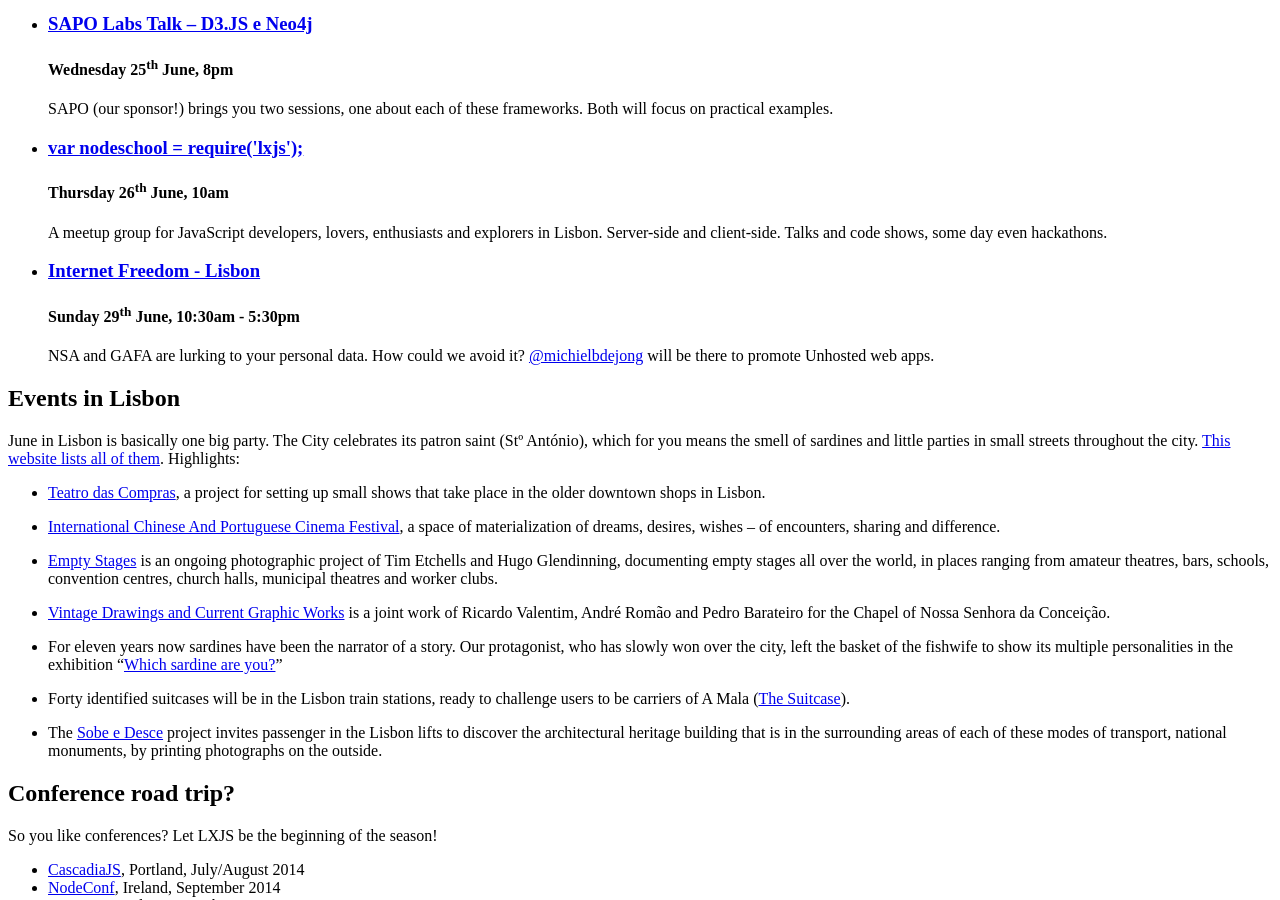
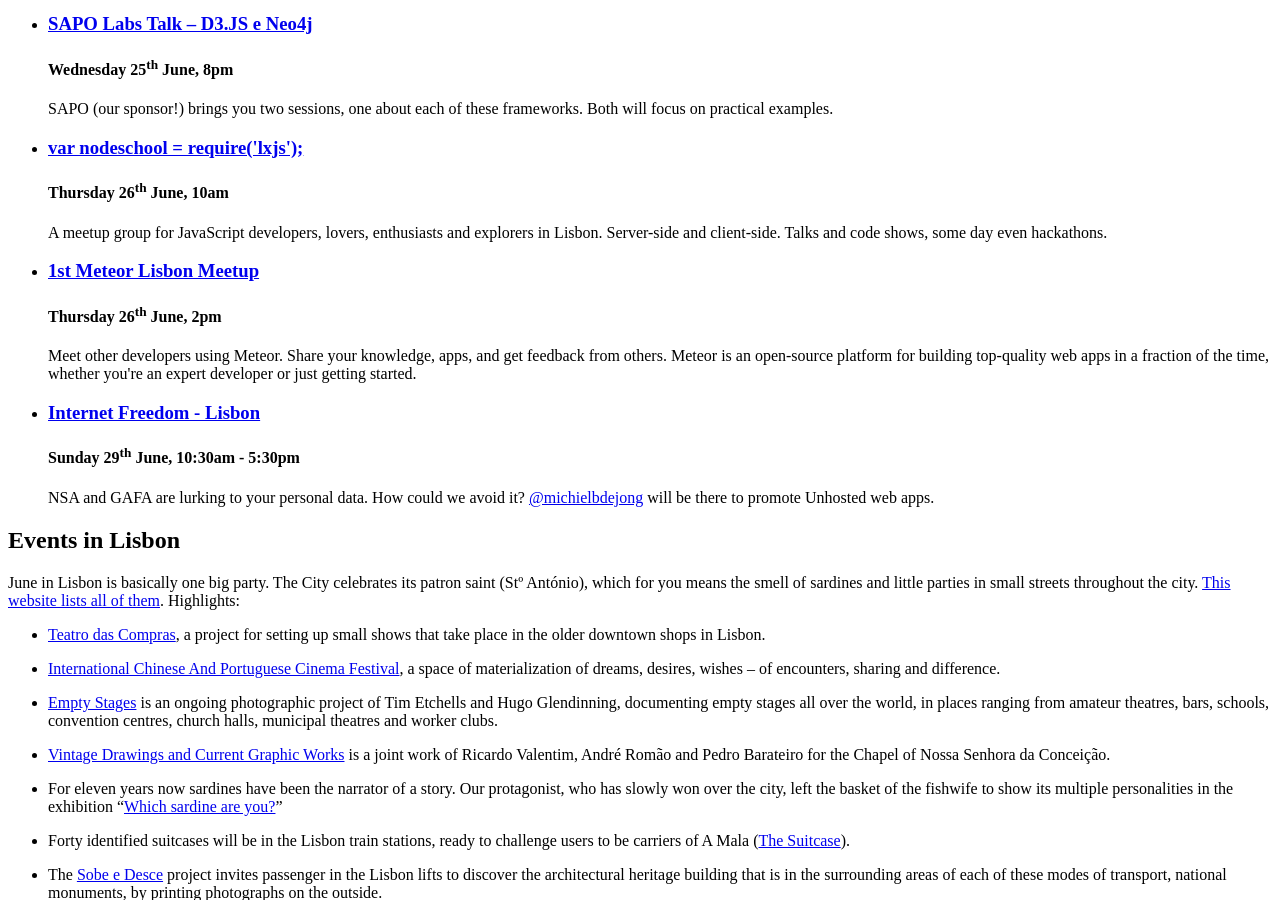
Before and after one commit to LXJS/lxjs-site-2014, a Jekyll site: the page built from src/fringe/index.html, in a window 1280 px wide and 900 px high, scrolled down 941 px. Built offline with Jekyll 4.4.1, drawn with Linux system fonts in a browser that asks for light colours; nearby versions of some CDN libraries; Markdown is read by kramdown in place of the engine named in the settings.

Commit message:
Added Meteor Meetup

```diff
--- a/src/fringe/index.html
+++ b/src/fringe/index.html
@@ -55,6 +55,12 @@
 						<h3><a href="http://www.meetup.com/require-lx">var nodeschool = require('lxjs');</a></h3>
 						<h4>Thursday 26<sup>th</sup> June, 10am</h4>
 						<p>A meetup group for JavaScript developers, lovers, enthusiasts and explorers in Lisbon. Server-side and client-side. Talks and code shows, some day even hackathons.</p>
+						<p>
+					</li>
+					<li class="entry">
+						<h3><a href="http://www.meetup.com/Meteor-Lisbon/">1st Meteor Lisbon Meetup</a></h3>
+						<h4>Thursday 26<sup>th</sup> June, 2pm</h4>
+						<p>Meet other developers using Meteor. Share your knowledge, apps, and get feedback from others. Meteor is an open-source platform for building top-quality web apps in a fraction of the time, whether you're an expert developer or just getting started.</p>
 						<p>
 					</li>
 					<li class="entry">
```
